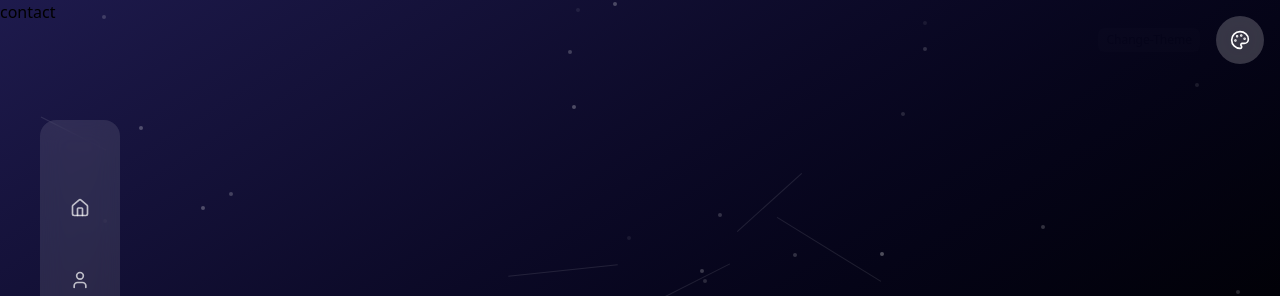
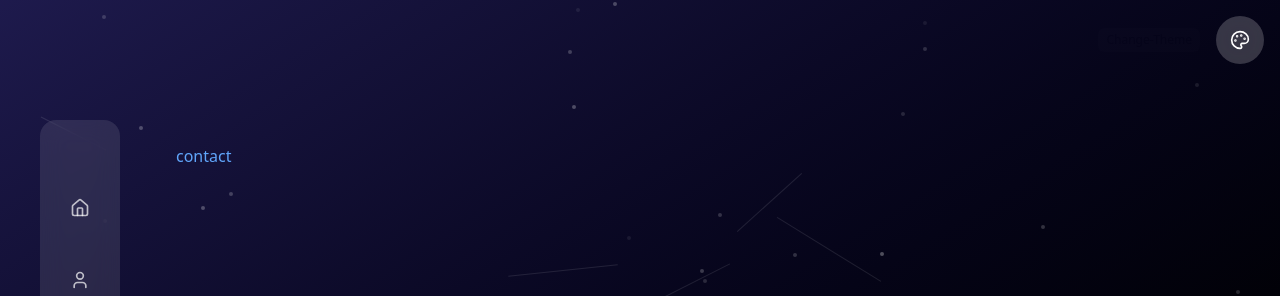
Before and after one commit to chathurasandaruwan/My-portfolio-React, a React (Vite) app: page /contact in a window 1280 px wide. Shown: the top 296 px of the page. Built offline with nearby package versions, Linux system fonts and the light colour scheme.

Commit message:
start create contact me section

```diff
--- a/src/components/Contact.tsx
+++ b/src/components/Contact.tsx
@@ -1,5 +1,22 @@
+import {useColor} from "../context/ColorContext.tsx";
+
 export function Contact() {
+    const {color} = useColor()
+
+    const themeColor = {
+        white: "#E2EAF4",
+        green: "#4ade80",
+        yellow: "#facc15",
+        blue: "#60a5fa",
+    }[color]
     return (
-        <>contact</>
-    );
+        <section className="relative min-h-screen w-full overflow-hidden md:pl-30 md:pt-20 lg:px-30 lg:pl-40 ">
+            <div
+                className="container mx-auto px-4 py-18 md:py-16"
+                style={{color: themeColor}}
+            >
+                contact
+            </div>
+        </section>
+);
 }
```
